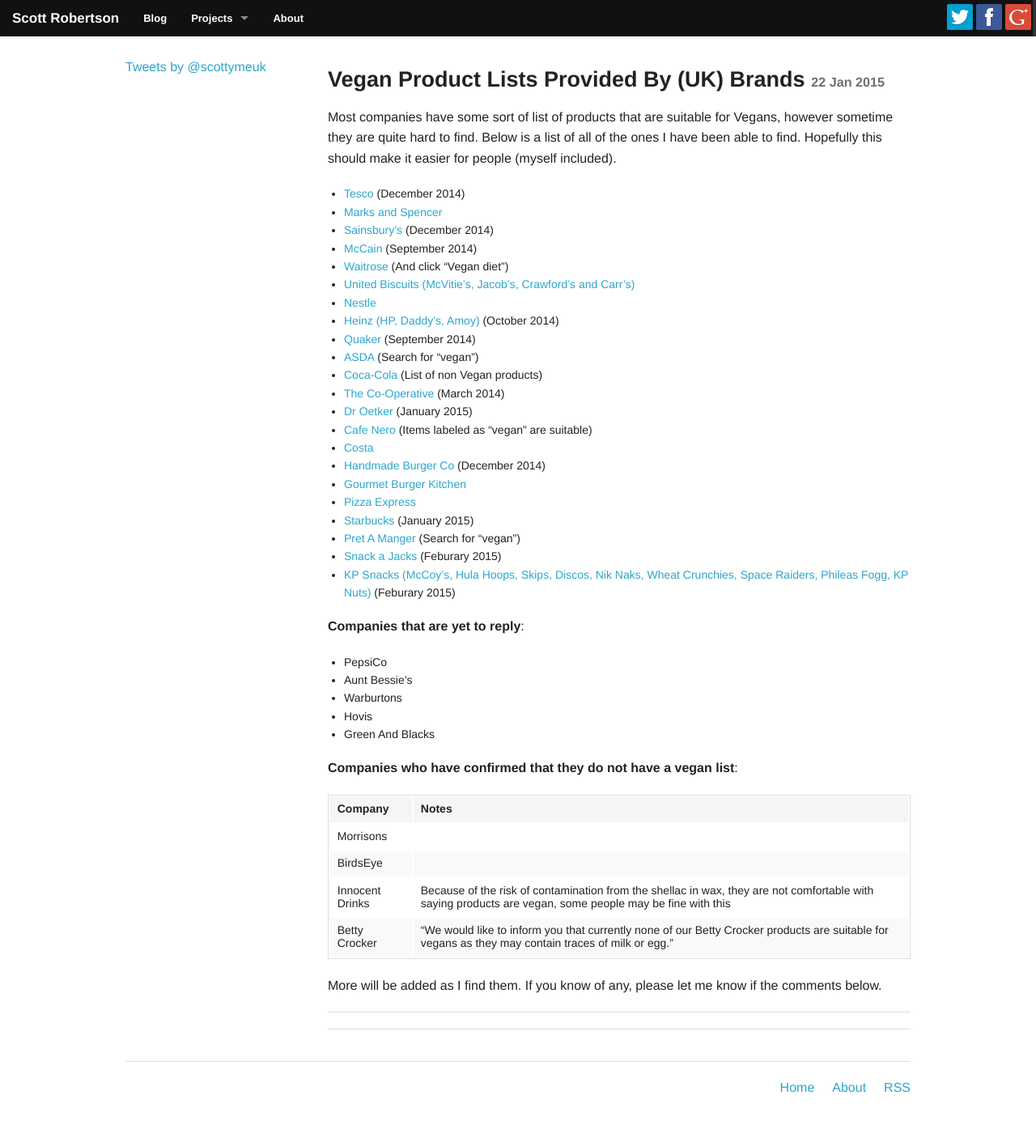
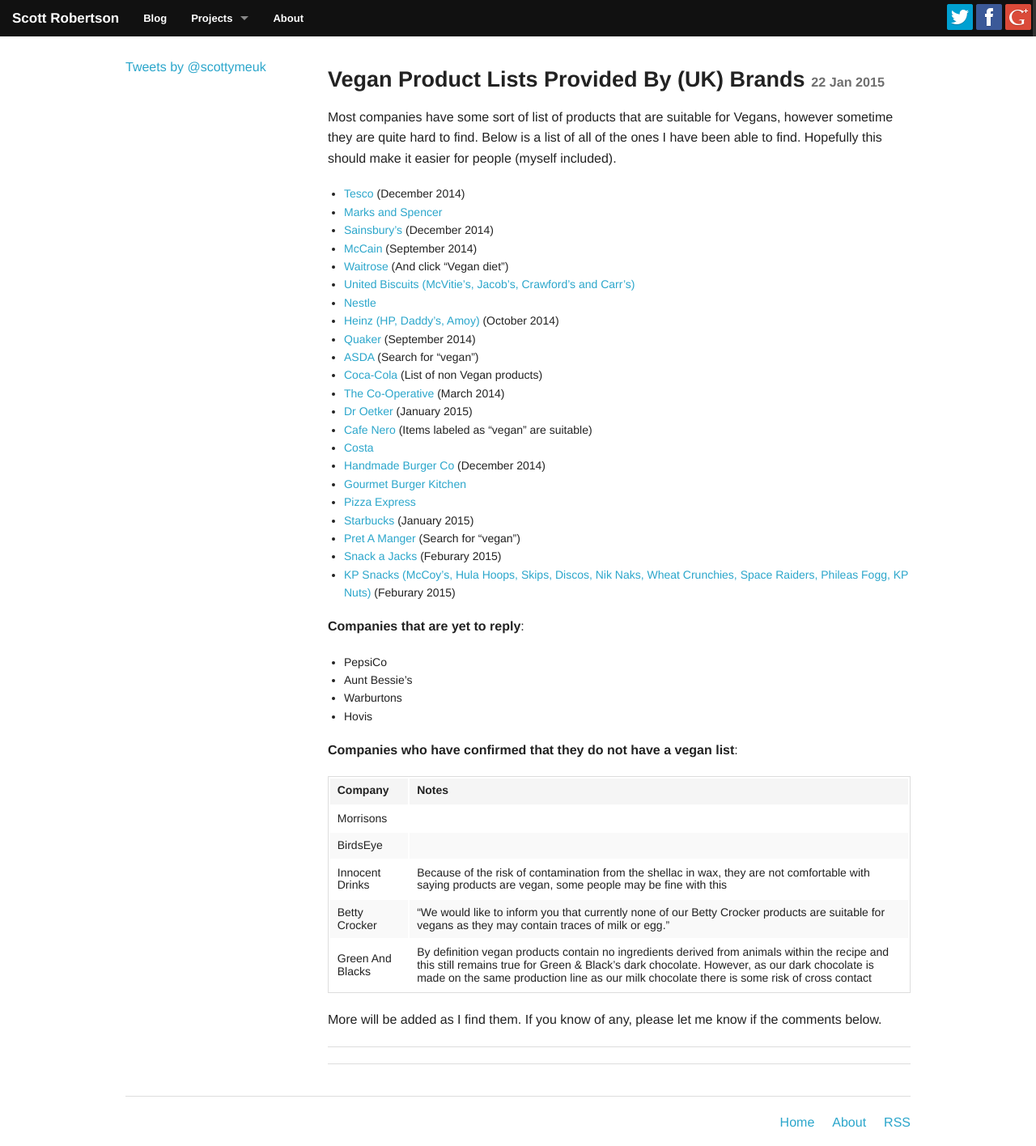
Before and after one commit to scottrobertson/scottrobertson.me, a Jekyll site: the page built from _posts/2015-01-22-uk-brands-vegan-lists.markdown, in a window 1280 px wide. Shown: the whole page at 81% size. Built offline with Jekyll 4.4.1, drawn with Linux system fonts in a browser that asks for light colours; nearby versions of some CDN libraries; Markdown is read by kramdown in place of the engine named in the settings; comment, search, counter and statistics services are not loaded; before the commit the page ends 1374 px from its top, so only the background shows below that.

Commit message:
Green and Blacks

```diff
--- a/_posts/2015-01-22-uk-brands-vegan-lists.markdown
+++ b/_posts/2015-01-22-uk-brands-vegan-lists.markdown
@@ -46,5 +45,6 @@
 | BirdsEye |  |
 | Innocent Drinks | Because of the risk of contamination from the shellac in wax, they are not comfortable with saying products are vegan, some people may be fine with this |
 | Betty Crocker | "We would like to inform you that currently none of our Betty Crocker products are suitable for vegans as they may contain traces of milk or egg." |
+| Green And Blacks| By definition vegan products contain no ingredients derived from animals within the recipe and this still remains true for Green & Black’s dark chocolate. However, as our dark chocolate is made on the same production line as our milk chocolate there is some risk of cross contact |
 
 More will be added as I find them. If you know of any, please let me know if the comments below.
```
Also changed, not shown: other parts of _posts/2015-01-22-uk-brands-vegan-lists.markdown (+0 -1 lines).
